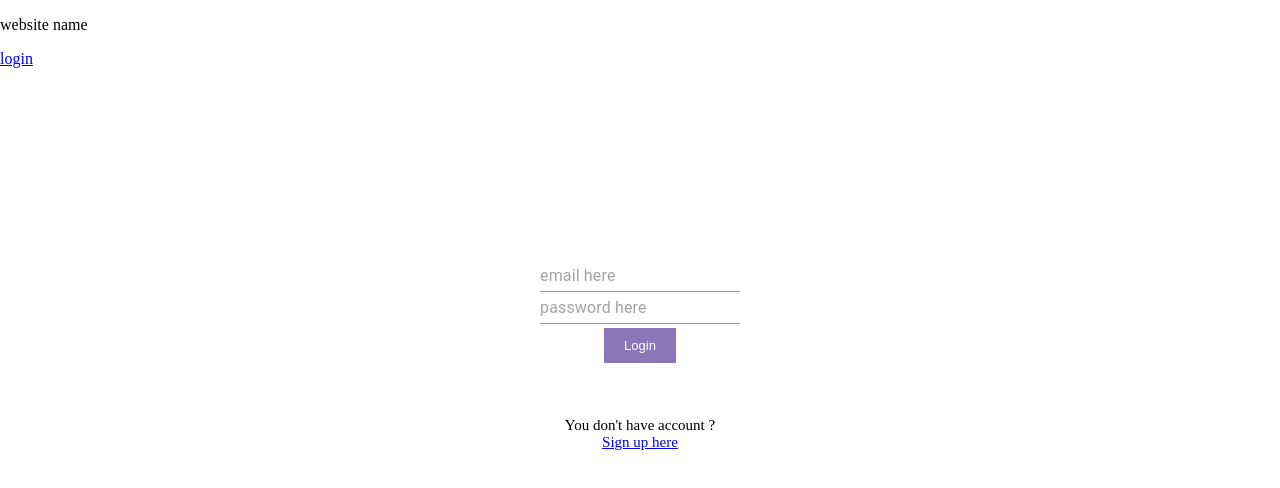
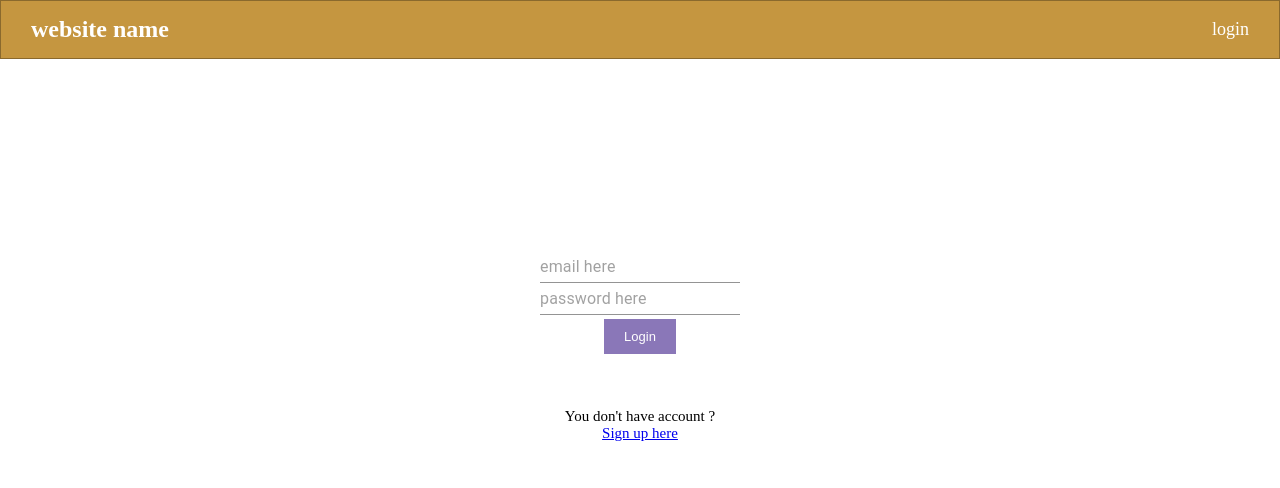
Before and after one commit to together-project-5/MERAKI_Academy_Project_5, a React (Create React App) app in the folder frontend/: page /login in a window 1280 px wide. Shown: the top 488 px of the page. Built offline with nearby package versions, Linux system fonts and the light colour scheme.

Commit message:
add basic style in header

```diff
--- a/frontend/src/components/header/header.css
+++ b/frontend/src/components/header/header.css
@@ -0,0 +1,84 @@
+.rightNavBar a,
+.rightNavBar a,
+.rightNavBar a,
+.headerRightNavBar a {
+  text-decoration: none;
+  color: white;
+}
+
+.headerRightNavBar a:hover {
+  text-decoration: none;
+  color: black;
+}
+
+
+.headerSearch-button {
+  margin-left: 2px;
+  border: 1px solid white;
+  border-radius: 5px;
+}
+
+.headerSearch-button:hover {
+  cursor: pointer;
+}
+
+.navBar {
+  display: flex;
+  padding: 15px;
+  gap: 10px;
+  border: 1px solid rgba(0, 0, 0, 0.3);
+  justify-content: space-between;
+  align-items: center;
+  background-color: #c59640;
+}
+
+.headerLeftNavBar {
+  display: flex;
+  gap: 3px;
+  padding-left: 15px;
+  /* height: 30px; */
+}
+
+.headerRightNavBar {
+  display: flex;
+  gap: 10px;
+  font-size: 18px;
+  padding-right: 15px;
+  align-items: center;
+}
+
+.accountSettings img:hover {
+  cursor: pointer;
+}
+
+.websiteName {
+  margin-top: 0;
+  margin-bottom: 0;
+  margin-right: 40px;
+  font-size: 24px;
+  font-weight: 600;
+  color: white;
+}
+
+.websiteName:hover {
+  cursor: pointer;
+  color: #050505;
+}
+
+.headerSearch-bar {
+  width: 25vw;
+  border: 1px solid rgba(0, 0, 0, 0.3);
+  border-radius: 5px;
+  font-size: 20px;
+}
+
+.display-name {
+  color: white;
+  font-size: 20px;
+  font-weight: 500;
+  margin-right: 20px;
+}
+
+.display-name:hover {
+  color: black;
+}
```
